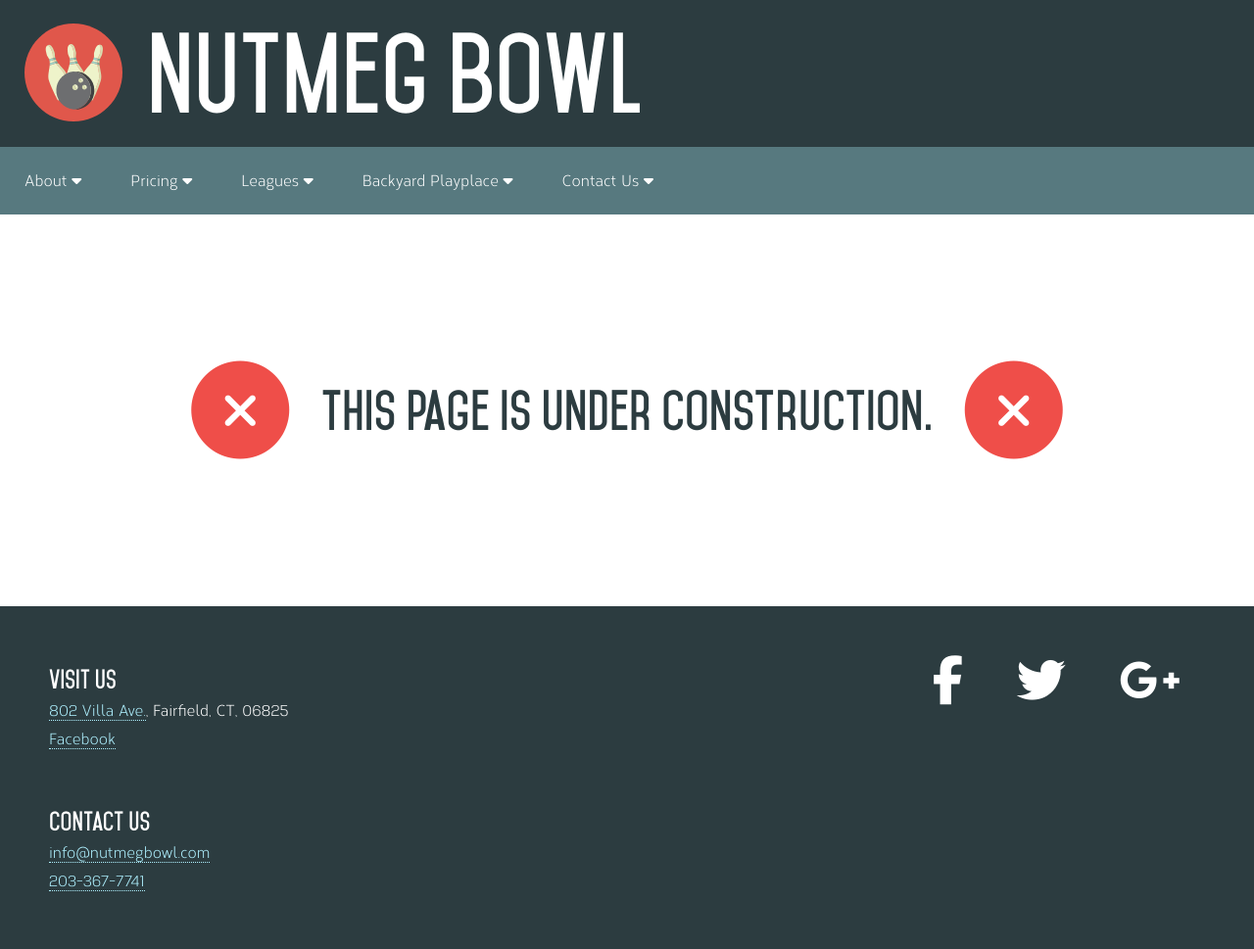
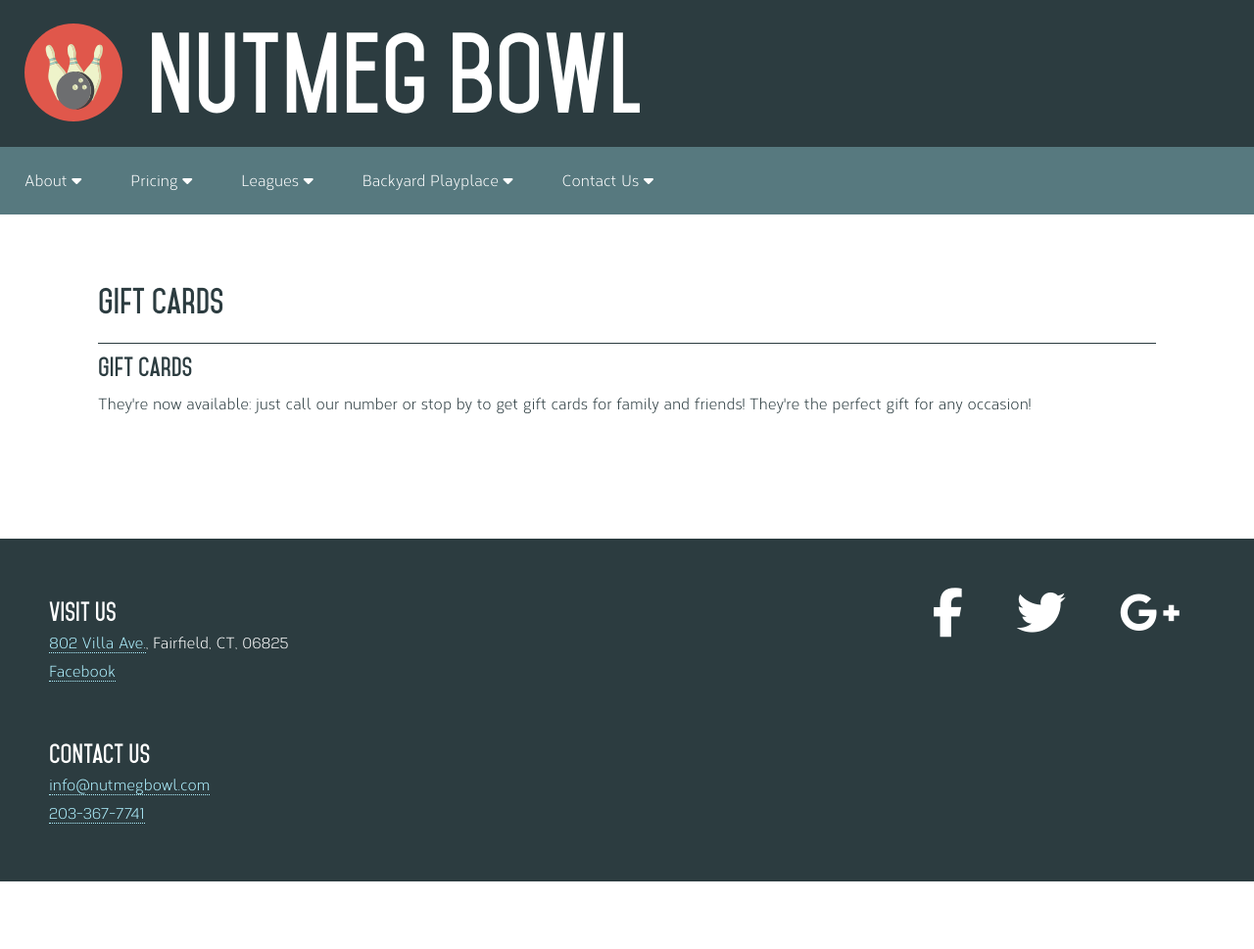
Before and after one commit to jlam55555/nutmegbowl, a Jekyll site: the page built from pricing/gift_cards.html, in a window 1280 px wide. Shown: the whole page at 98% size. Built offline with Jekyll 4.4.1, drawn with Linux system fonts in a browser that asks for light colours; nearby versions of some CDN libraries; after the commit the page ends 900 px from its top, so only the background shows below that.

Commit message:
Added gift cards page

```diff
--- a/pricing/gift_cards.html
+++ b/pricing/gift_cards.html
@@ -6,4 +6,6 @@ description: Share the fun with these wonderful presents!
 icon: gift
 ---
 
-<p class="underConstruction"><span class="fa-stack first"><i class="fa fa-stack-2x fa-circle dangerText"></i><i class="fa fa-stack-1x fa-close lightText"></i></span>This page is under construction.<span class="fa-stack second"><i class="fa fa-stack-2x fa-circle dangerText"></i><i class="fa fa-stack-1x fa-close lightText"></i></span></p>
+<h1>Gift Cards</h1>
+<h2>Gift Cards</h2>
+<p>They're now available: just call our number or stop by to get gift cards for family and friends! They're the perfect gift for any occasion!</p>
```
